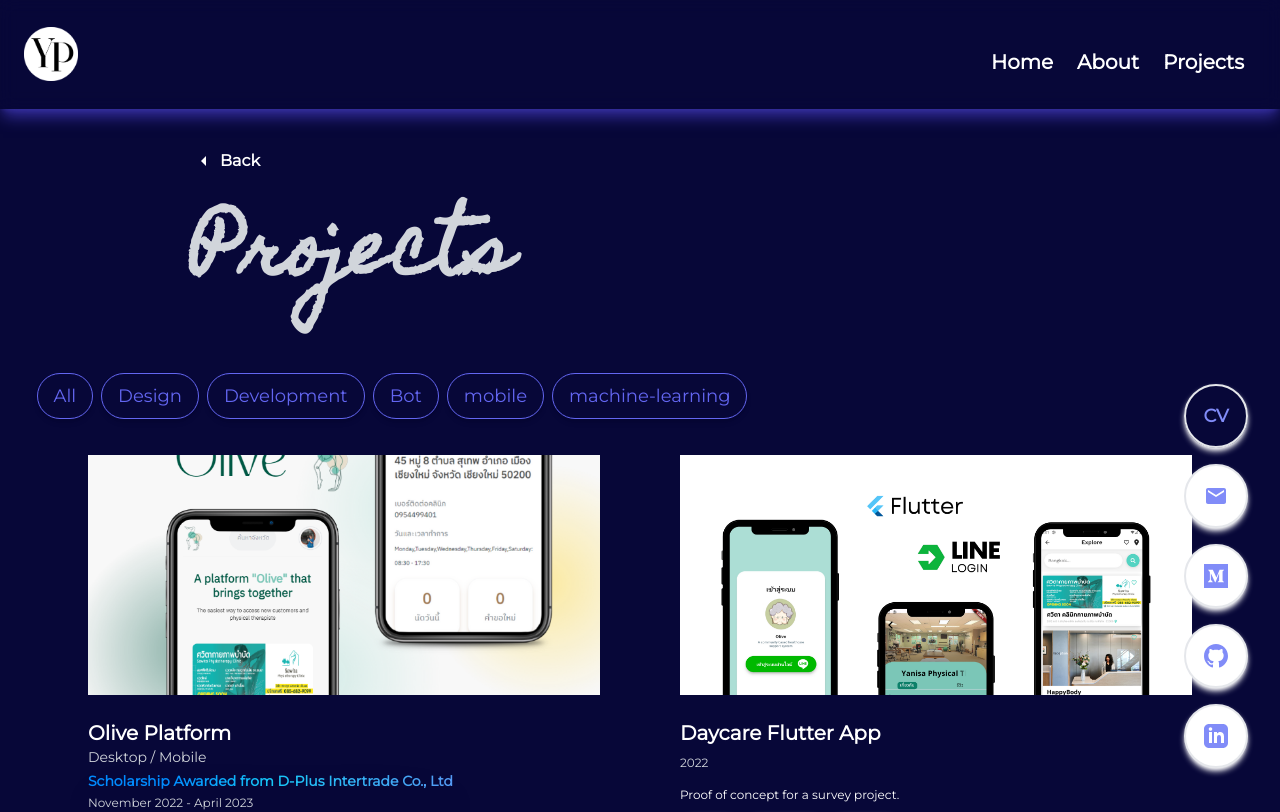
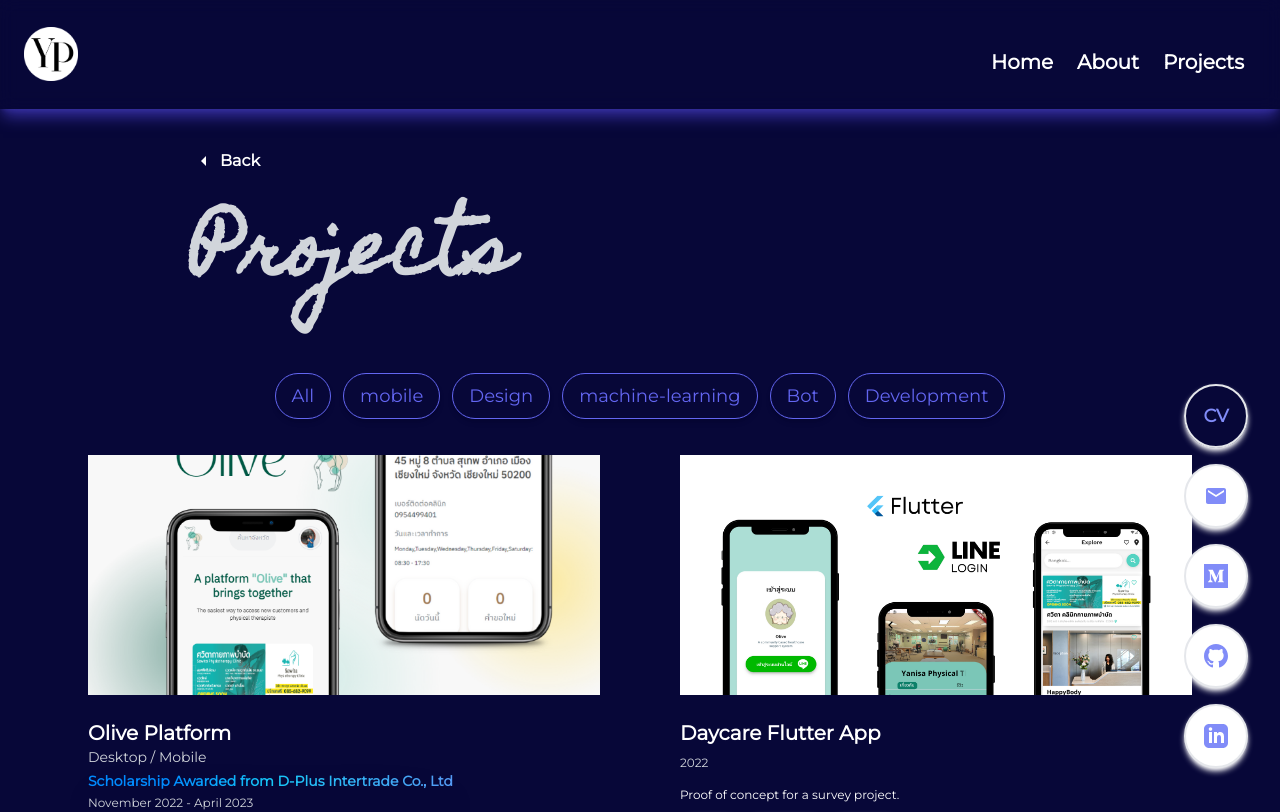
Before and after one commit to yanisapths/portfolio-v2, a Next.js app: page /projects in a window 1280 px wide. Shown: the top 812 px of the page. Built offline with nearby package versions, Linux system fonts and the light colour scheme.

Commit message:
fix: project chip type

```diff
--- a/pages/projects.js
+++ b/pages/projects.js
@@ -2,9 +2,10 @@
 import Layout from "../components/ui/Layout.js";
 import Head from "next/head";
 import ProjectList from "../components/ProjectList";
-import { All, design, dev, bot, mobile ,ml} from "../data/proj";
+import { All, design, dev, bot, mobile, ml } from "../data/proj";
 import BackNavigate from "../components/ui/BackNavigate.js";
 import Tooltip from "@mui/material/Tooltip";
+
 export default function Project() {
   const [selected, setSelected] = useState("projects");
   const [data, setData] = useState([]);
@@ -14,24 +15,25 @@
       title: "All",
     },
     {
+      id: "mobile",
+      title: "mobile",
+    },
+    {
       id: "design",
       title: "Design",
     },
+
     {
-      id: "dev",
-      title: "Development",
+      id: "machine-learning",
+      title: "machine-learning",
     },
     {
       id: "bot",
       title: "Bot",
     },
     {
-      id: "mobile",
-      title: "mobile",
-    },
-    {
-      id: "machine-learning",
-      title: "machine-learning",
+      id: "dev",
+      title: "Development",
     },
   ];
 
@@ -49,9 +51,9 @@
       case "mobile":
         setData(mobile);
         break;
-        case "machine-learning":
-          setData(ml);
-          break;
+      case "machine-learning":
+        setData(ml);
+        break;
 
       default:
         setData(All);
@@ -143,9 +145,9 @@
           </h1>
         </div>
         {/* Grid starts here */}
-        <div className="bg-[#070738] justify-center xl:pl-24 xl:grid xl:grid-cols-2 lg:grid lg:grid-cols-2">
-          <div className="items-center max-w-2xl">
-            <div className="flex justify-center gap-1 mt-8 sm:gap-2">
+        <div className="bg-[#070738]">
+          <div className="items-center">
+            <div className="mx-16 w-60 lg:w-auto md:w-96 grid grid-cols-2 lg:flex justify-center lg:gap-3 mt-8">
               {list.map((item) => (
                 <ProjectList
                   title={item.title}
--- a/styles/globals.css
+++ b/styles/globals.css
@@ -21,7 +21,7 @@
 
 @layer components {
   .tag {
-    @apply px-3 py-2 md:px-4 text-xs md:text-lg rounded-full cursor-pointer border-indigo-500 border  text-indigo-500 hover:text-white hover:bg-indigo-500
+    @apply w-fit px-3 py-2 md:px-4 text-xs md:text-lg rounded-full cursor-pointer border-indigo-500 border  text-indigo-500 hover:text-white hover:bg-indigo-500
     shadow-md  active:scale-95 active:text-white active:bg-indigo-500 transform hover:-translate-y-1 hover:translate-x-1 transition duration-300;
   }
   .chip {
```
